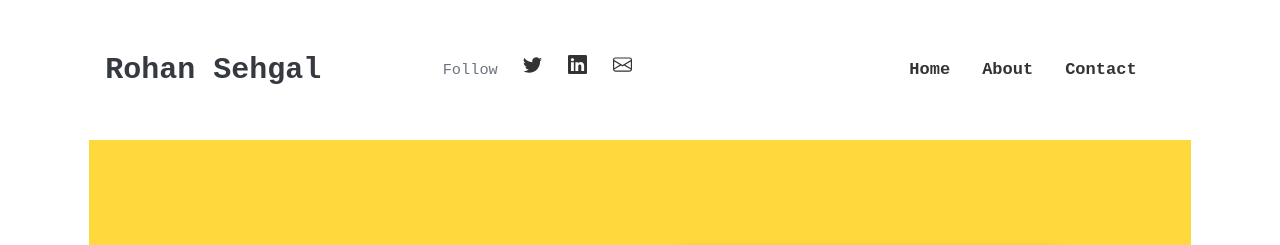
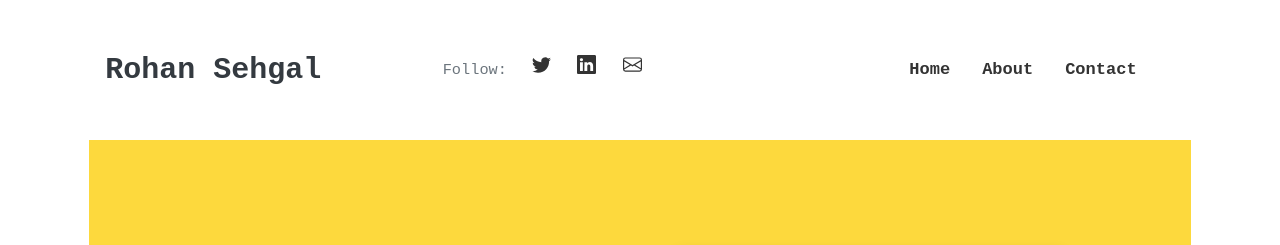
Before and after one commit to Redcoat314/rohansehgal, a Jekyll site: the page built from index.html, in a window 1280 px wide. Shown: the top 245 px of the page. Built offline with Jekyll 4.4.1, drawn with Linux system fonts in a browser that asks for light colours; the list of posts is cut into pages by our own code.

Commit message:
Update default.html

```diff
--- a/_layouts/default.html
+++ b/_layouts/default.html
@@ -52,7 +52,7 @@
 
         <div class="social-icons header-sections small-icons">
 
-          <span class="ml-3 text-muted small">Follow</span>
+          <span class="ml-3 text-muted small">Follow:</span>
 
           <a class="d-inline-block social-icon" target="_blank" href="https://twitter.com/seggyroro">
             <svg xmlns="http://www.w3.org/2000/svg" width="19" height="19" fill="currentColor" class="bi bi-twitter"
```
